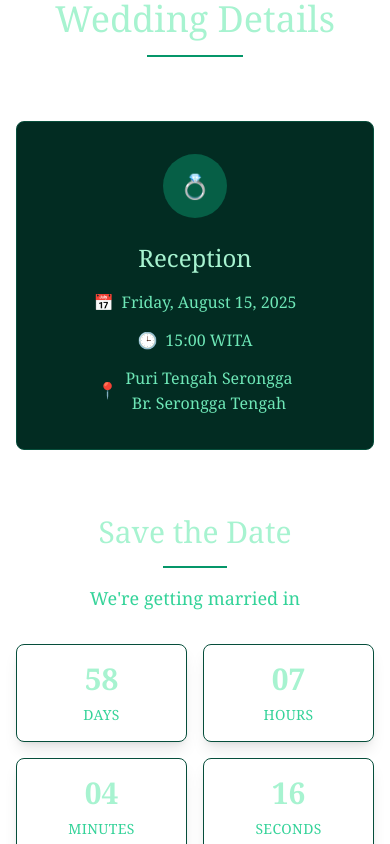
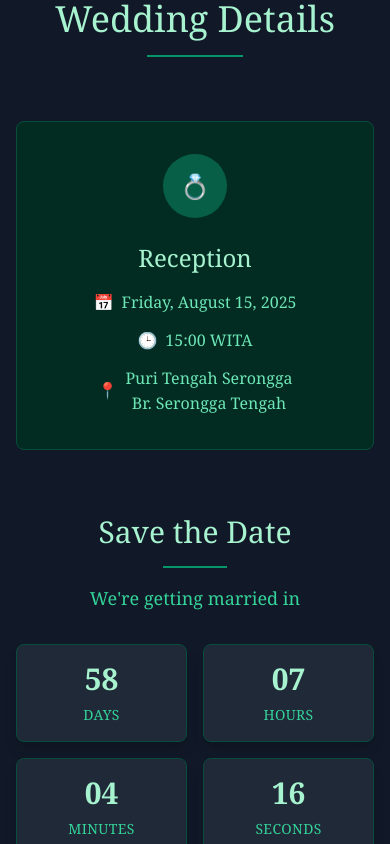
Before and after one commit to cekingx/menyatukan-hati, an Angular app: page / in a window 390 px wide. Shown: the part 6500-7344 px from the top of the page. Built offline with nearby package versions, Linux system fonts and the light colour scheme.

Commit message:
feat: dark theme
- use variable instead of fixed value

[#10]

```diff
--- a/src/app/components/countdown/countdown.html
+++ b/src/app/components/countdown/countdown.html
@@ -12,7 +12,7 @@
 
     <div class="grid grid-cols-2 md:grid-cols-4 gap-4 md:gap-8">
       <!-- Days -->
-      <div class="bg-white rounded-lg shadow-lg p-6 text-center border border-primary-100">
+      <div class="bg-card rounded-lg shadow-lg p-6 text-center border border-primary-100">
         <div class="text-4xl md:text-5xl font-bold text-primary-800 mb-2">
           {{ timeLeft.days.toString().padStart(2, '0') }}
         </div>
@@ -22,7 +22,7 @@
       </div>
 
       <!-- Hours -->
-      <div class="bg-white rounded-lg shadow-lg p-6 text-center border border-primary-100">
+      <div class="bg-card rounded-lg shadow-lg p-6 text-center border border-primary-100">
         <div class="text-4xl md:text-5xl font-bold text-primary-800 mb-2">
           {{ timeLeft.hours.toString().padStart(2, '0') }}
         </div>
@@ -32,7 +32,7 @@
       </div>
 
       <!-- Minutes -->
-      <div class="bg-white rounded-lg shadow-lg p-6 text-center border border-primary-100">
+      <div class="bg-card rounded-lg shadow-lg p-6 text-center border border-primary-100">
         <div class="text-4xl md:text-5xl font-bold text-primary-800 mb-2">
           {{ timeLeft.minutes.toString().padStart(2, '0') }}
         </div>
@@ -42,7 +42,7 @@
       </div>
 
       <!-- Seconds -->
-      <div class="bg-white rounded-lg shadow-lg p-6 text-center border border-primary-100">
+      <div class="bg-card rounded-lg shadow-lg p-6 text-center border border-primary-100">
         <div class="text-4xl md:text-5xl font-bold text-primary-800 mb-2">
           {{ timeLeft.seconds.toString().padStart(2, '0') }}
         </div>
@@ -54,7 +54,7 @@
 
     <!-- Wedding Date -->
     <div class="text-center mt-12">
-      <div class="bg-white rounded-lg shadow-lg p-8 border border-primary-100 max-w-md mx-auto">
+      <div class="bg-card rounded-lg shadow-lg p-8 border border-primary-100 max-w-md mx-auto">
         <div class="text-primary-500 text-3xl mb-4">💍</div>
         <h3 class="text-2xl font-serif text-primary-800 mb-2">Wedding Day</h3>
         <p class="text-lg text-primary-700">
--- a/src/app/components/couple-intro/couple-intro.html
+++ b/src/app/components/couple-intro/couple-intro.html
@@ -1,4 +1,4 @@
-<section class="py-20 bg-white" id="couple">
+<section class="py-20 bg-surface" id="couple">
   <div class="max-w-6xl mx-auto px-4">
     <div class="text-center mb-16">
       <h2 class="text-4xl md:text-5xl font-serif text-primary-800 mb-4">
--- a/src/app/components/footer/footer.html
+++ b/src/app/components/footer/footer.html
@@ -1,4 +1,4 @@
-<footer class="bg-gradient-to-t from-primary-800 to-primary-700 text-white py-16">
+<footer class="bg-gradient-to-t from-primary-600 to-primary-500 text-white py-16">
   <div class="max-w-4xl mx-auto px-4 text-center">
     <!-- Gratitude Message -->
     <div class="mb-8">
--- a/src/app/components/metatah/metatah.html
+++ b/src/app/components/metatah/metatah.html
@@ -1,4 +1,4 @@
-<section class="py-20 bg-gradient-to-b from-primary-50 to-white" id="metatah">
+<section class="py-20 bg-gradient-to-b from-primary-300 to-primary-500" id="metatah">
   <div class="max-w-6xl mx-auto px-4">
     <div class="text-center mb-16">
       <h2 class="text-4xl md:text-5xl font-serif text-primary-800 mb-4">
--- a/src/app/components/photo-gallery/photo-gallery.html
+++ b/src/app/components/photo-gallery/photo-gallery.html
@@ -83,7 +83,7 @@
       </button>
 
       <!-- Main Image -->
-      <div class="bg-white rounded-lg overflow-hidden shadow-2xl">
+      <div class="bg-modal rounded-lg overflow-hidden shadow-2xl">
         <img
           *ngIf="selectedImage"
           [src]="selectedImage.src"
@@ -92,7 +92,7 @@
         />
 
         <!-- Image Caption -->
-        <div *ngIf="selectedImage?.caption" class="p-4 bg-white">
+        <div *ngIf="selectedImage?.caption" class="p-4 bg-modal">
           <p class="text-center text-primary-800 font-medium">{{ selectedImage?.caption }}</p>
         </div>
       </div>
--- a/src/app/components/vedic-prayer/vedic-prayer.html
+++ b/src/app/components/vedic-prayer/vedic-prayer.html
@@ -7,7 +7,7 @@
       <div class="w-24 h-0.5 bg-primary-400 mx-auto"></div>
     </div>
 
-    <div class="bg-white rounded-lg shadow-lg p-8 md:p-12 border border-primary-100">
+    <div class="bg-card rounded-lg shadow-lg p-8 md:p-12 border border-primary-100">
       <div class="text-center space-y-8">
         <!-- Sanskrit Prayer -->
         <div class="space-y-4">
--- a/src/app/components/wedding-details/wedding-details.html
+++ b/src/app/components/wedding-details/wedding-details.html
@@ -1,4 +1,4 @@
-<section class="py-20 bg-white" id="details">
+<section class="py-20 bg-surface" id="details">
   <div class="max-w-6xl mx-auto px-4">
     <div class="text-center mb-16">
       <h2 class="text-4xl md:text-5xl font-serif text-primary-800 mb-4">
@@ -47,7 +47,7 @@
 
       <div class="grid grid-cols-2 md:grid-cols-4 gap-4 md:gap-6 mb-8">
         <!-- Days -->
-        <div class="bg-white rounded-lg shadow-lg p-4 md:p-6 text-center border border-primary-100">
+        <div class="bg-card rounded-lg shadow-lg p-4 md:p-6 text-center border border-primary-100">
           <div class="text-3xl md:text-4xl font-bold text-primary-800 mb-2">
             {{ timeLeft.days.toString().padStart(2, '0') }}
           </div>
@@ -57,7 +57,7 @@
         </div>
 
         <!-- Hours -->
-        <div class="bg-white rounded-lg shadow-lg p-4 md:p-6 text-center border border-primary-100">
+        <div class="bg-card rounded-lg shadow-lg p-4 md:p-6 text-center border border-primary-100">
           <div class="text-3xl md:text-4xl font-bold text-primary-800 mb-2">
             {{ timeLeft.hours.toString().padStart(2, '0') }}
           </div>
@@ -67,7 +67,7 @@
         </div>
 
         <!-- Minutes -->
-        <div class="bg-white rounded-lg shadow-lg p-4 md:p-6 text-center border border-primary-100">
+        <div class="bg-card rounded-lg shadow-lg p-4 md:p-6 text-center border border-primary-100">
           <div class="text-3xl md:text-4xl font-bold text-primary-800 mb-2">
             {{ timeLeft.minutes.toString().padStart(2, '0') }}
           </div>
@@ -77,7 +77,7 @@
         </div>
 
         <!-- Seconds -->
-        <div class="bg-white rounded-lg shadow-lg p-4 md:p-6 text-center border border-primary-100">
+        <div class="bg-card rounded-lg shadow-lg p-4 md:p-6 text-center border border-primary-100">
           <div class="text-3xl md:text-4xl font-bold text-primary-800 mb-2">
             {{ timeLeft.seconds.toString().padStart(2, '0') }}
           </div>
```
